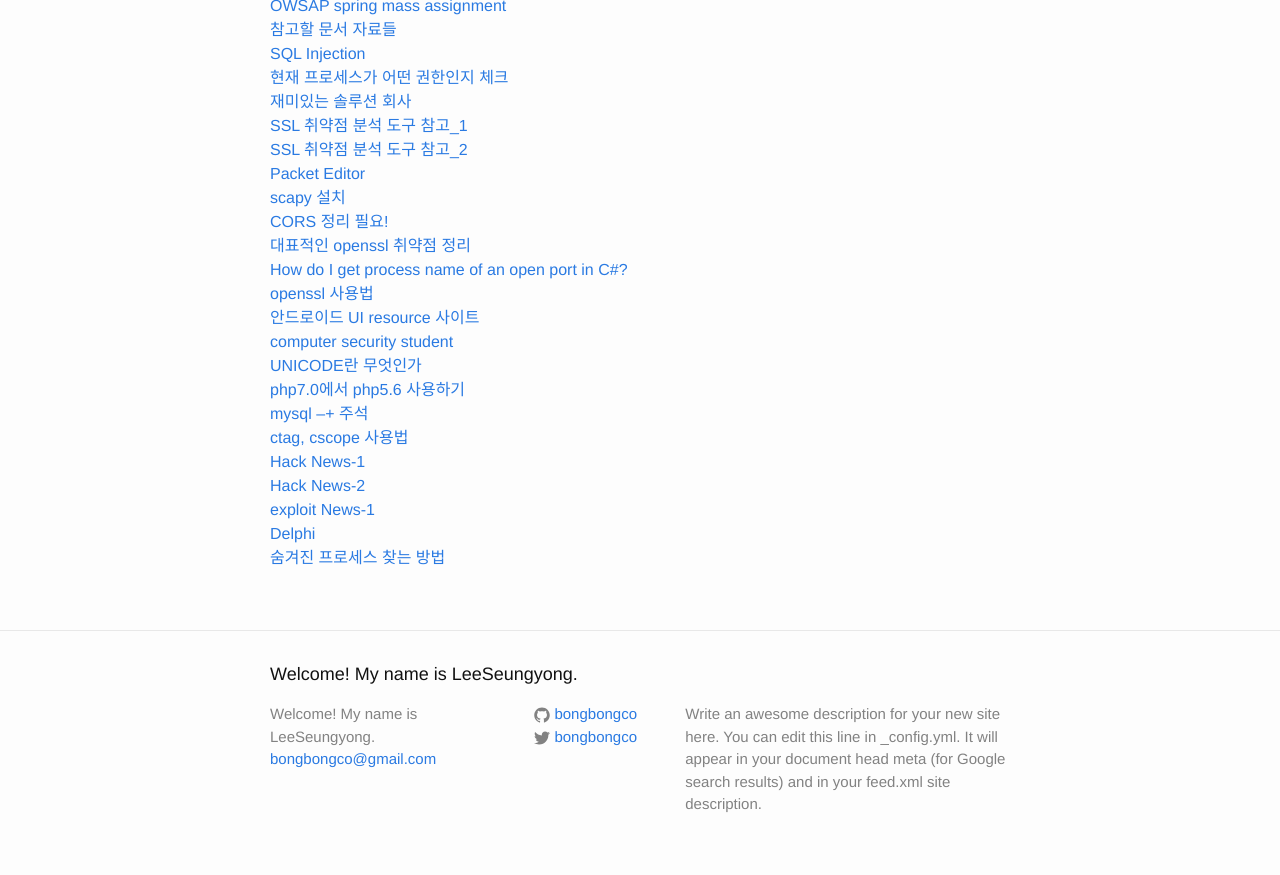
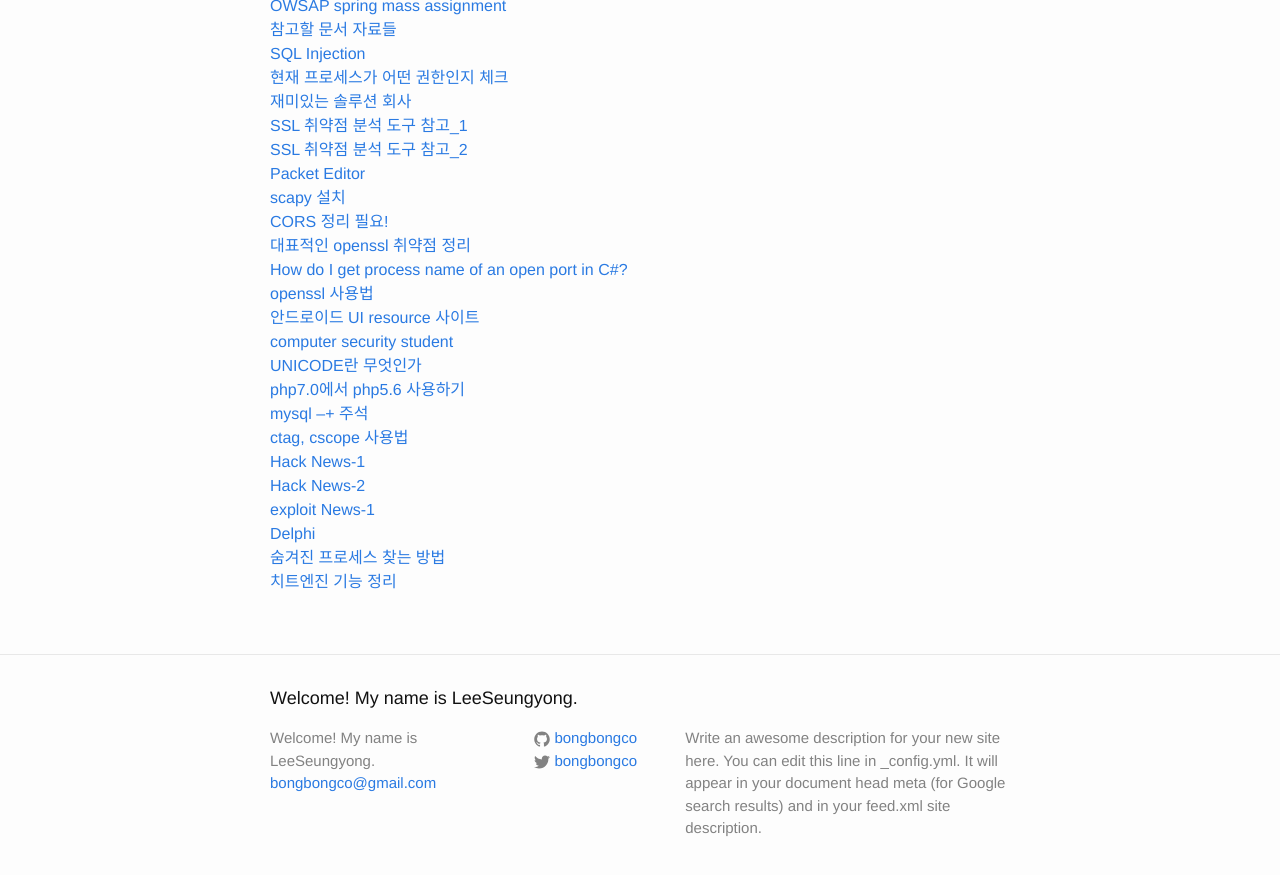
Before and after one commit to LktProgrammer/bongbongco.github.io, a Jekyll site: the page built from _posts/2016-07-22-Website-List.markdown, in a window 1280 px wide and 900 px high, scrolled down 806 px. Shown: the top 875 px of the window. Built offline with Jekyll 4.4.1, drawn with Linux system fonts in a browser that asks for light colours.

Commit message:
Update 2016-07-22-Website-List.markdown

```diff
--- a/_posts/2016-07-22-Website-List.markdown
+++ b/_posts/2016-07-22-Website-List.markdown
@@ -52,3 +52,4 @@ title: 참고할 웹 사이트들.
 [exploit News-1](http://www.geekstech.co.kr/)
 [Delphi](http://tenlie10.tistory.com/69)
 [숨겨진 프로세스 찾는 방법](http://blog.naver.com/ever43/100051440347)
+[치트엔진 기능 정리](http://haeyum.com/xe/index.php?mid=cheatengine&page=2&document_srl=263)
```
